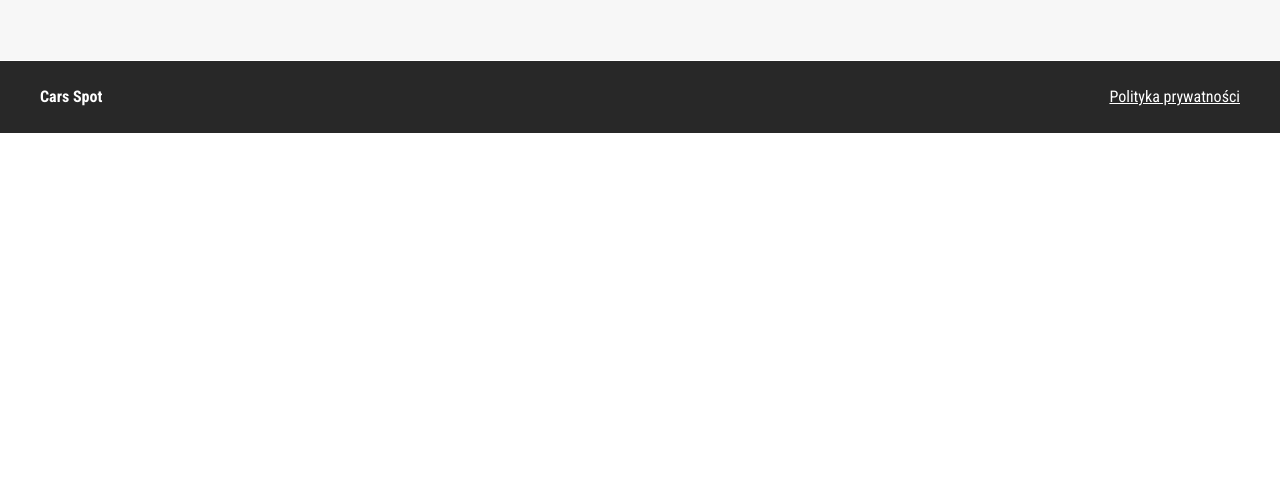
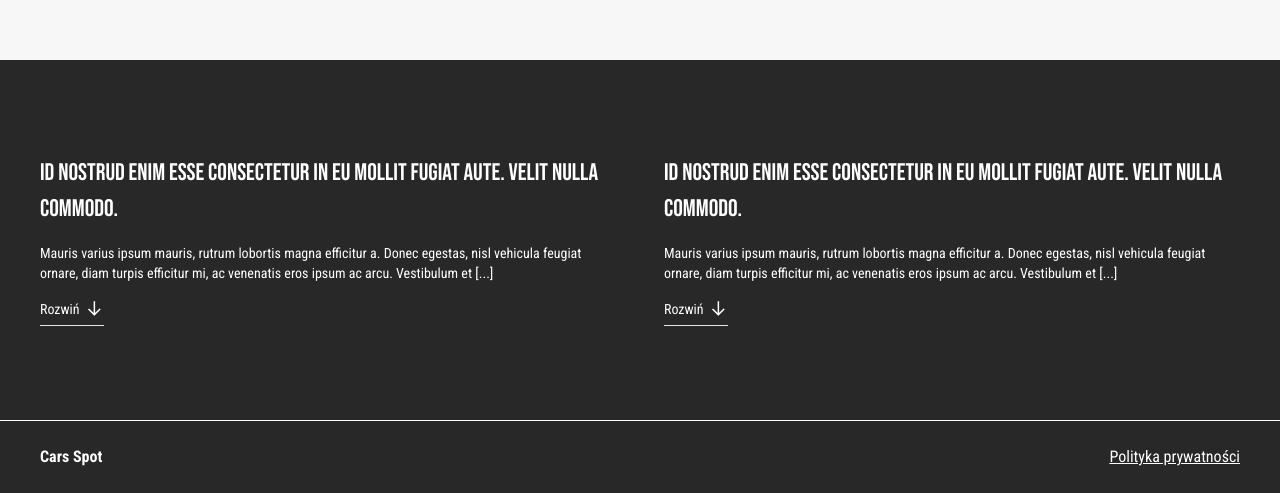
Before and after one commit to SD91PL/CarsSpot, a React (Vite) app: page / in a window 1280 px wide. Shown: the part 740-1233 px from the top of the page. Before the commit the page ends 873 px from the top, so only its background shows below. Built offline with nearby package versions, Linux system fonts and the light colour scheme.

Commit message:
made SEO section

```diff
--- a/src/App.jsx
+++ b/src/App.jsx
@@ -10,6 +10,8 @@ function App() {
     <div className="roboto-condensed">
       <main className="bg-[#f7f7f7] min-h-screen min-w-screen">
       </main>
+
+      <Seo/>
       <Footer/>
     </div>
   )
--- a/src/components/Footer.jsx
+++ b/src/components/Footer.jsx
@@ -3,7 +3,7 @@ export default function Footer() {
 		<footer className='bg-[#282828] min-w-screen border-t border-solid border-white'>
 			<div className='mx-4'>
 				<div className='container'>
-					<div className='flex justify-between items-center h-[72px] text-white text-base'>
+					<div className='flex justify-between items-center min-h-[72px] text-white text-base'>
 						<a href='#'>
 							<p className='font-bold'>Cars Spot</p>
 						</a>
--- a/src/components/Seo.jsx
+++ b/src/components/Seo.jsx
@@ -1,7 +1,46 @@
+import ArrowDown from '../assets/img/arrow-down.webp'
+
 export default function Seo() {
 	return (
-		<div className='container'>
-
-		</div>
+		<section id='seo' className='bg-[#282828] min-w-screen'>
+			<div className='mx-4'>
+				<div className='container'>
+					<div className='flex justify-between items-center gap-x-12 min-h-[360px] text-white text-base'>
+						<div className='card flex flex-col gap-y-4 max-h-[185px]'>
+							<h3 className='bebas-neue text-2xl leading-9'>
+								Id nostrud enim esse consectetur in eu mollit fugiat aute. Velit nulla commodo.
+							</h3>
+							<p className='text-sm leading-5'>
+								Mauris varius ipsum mauris, rutrum lobortis magna efficitur a. Donec egestas, nisl vehicula feugiat
+								ornare, diam turpis efficitur mi, ac venenatis eros ipsum ac arcu. Vestibulum et [...]
+							</p>
+							<button className='flex items-center gap-2 pb-[0.375rem] w-16 border-b-[1.5px] text-sm'>
+								Rozwiń
+								<img
+									src={ArrowDown}
+									alt=''
+								/>
+							</button>
+						</div>
+						<div className='card flex flex-col gap-y-4 max-h-[185px]'>
+							<h3 className='bebas-neue text-2xl leading-9'>
+								Id nostrud enim esse consectetur in eu mollit fugiat aute. Velit nulla commodo.
+							</h3>
+							<p className='text-sm leading-5'>
+								Mauris varius ipsum mauris, rutrum lobortis magna efficitur a. Donec egestas, nisl vehicula feugiat
+								ornare, diam turpis efficitur mi, ac venenatis eros ipsum ac arcu. Vestibulum et [...]
+							</p>
+							<button className='flex items-center gap-2 pb-[0.375rem] w-16 border-b-[1.5px] text-sm'>
+								Rozwiń
+								<img
+									src={ArrowDown}
+									alt=''
+								/>
+							</button>
+						</div>
+					</div>
+				</div>
+			</div>
+		</section>
 	)
 }
```
